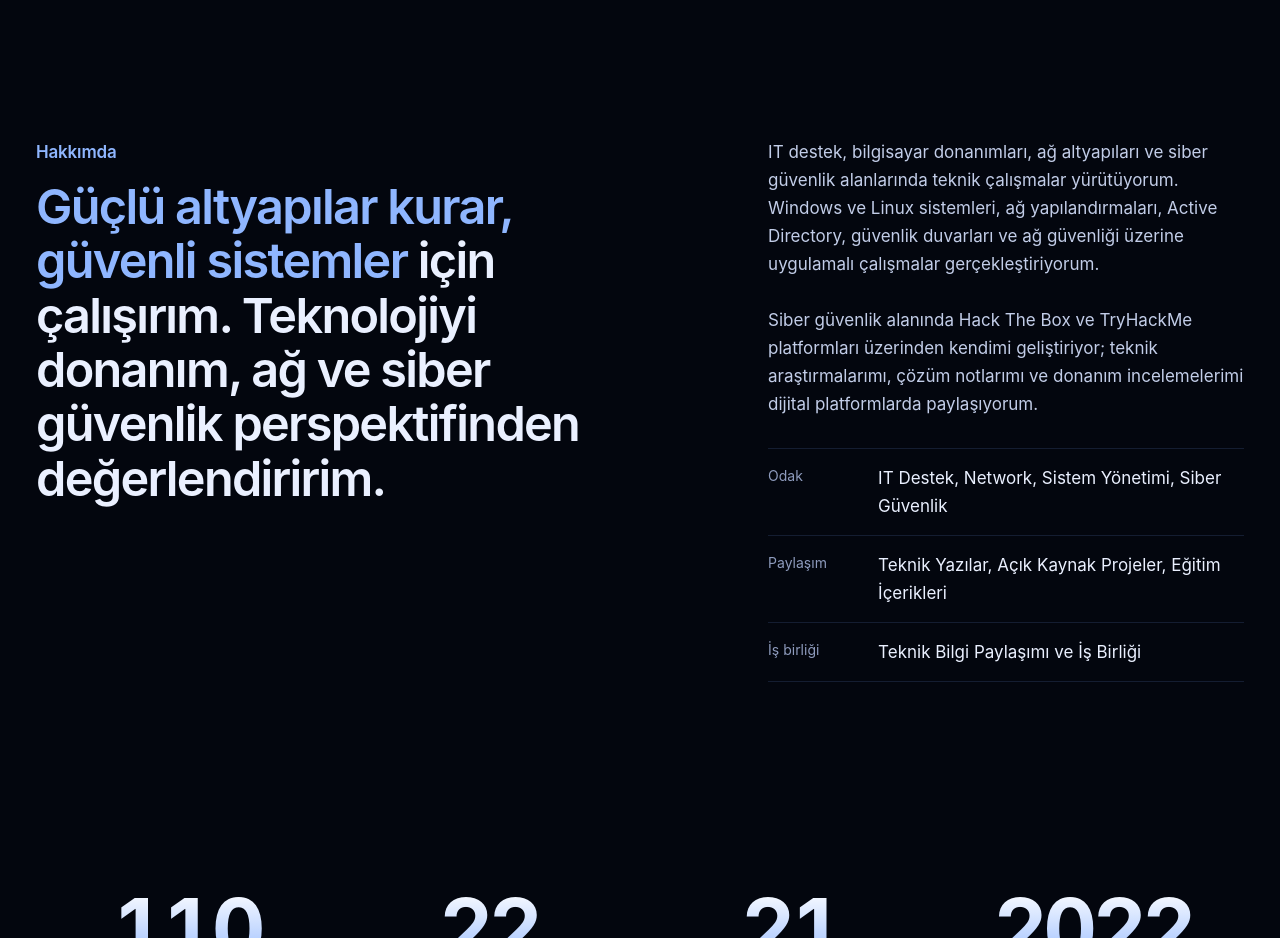
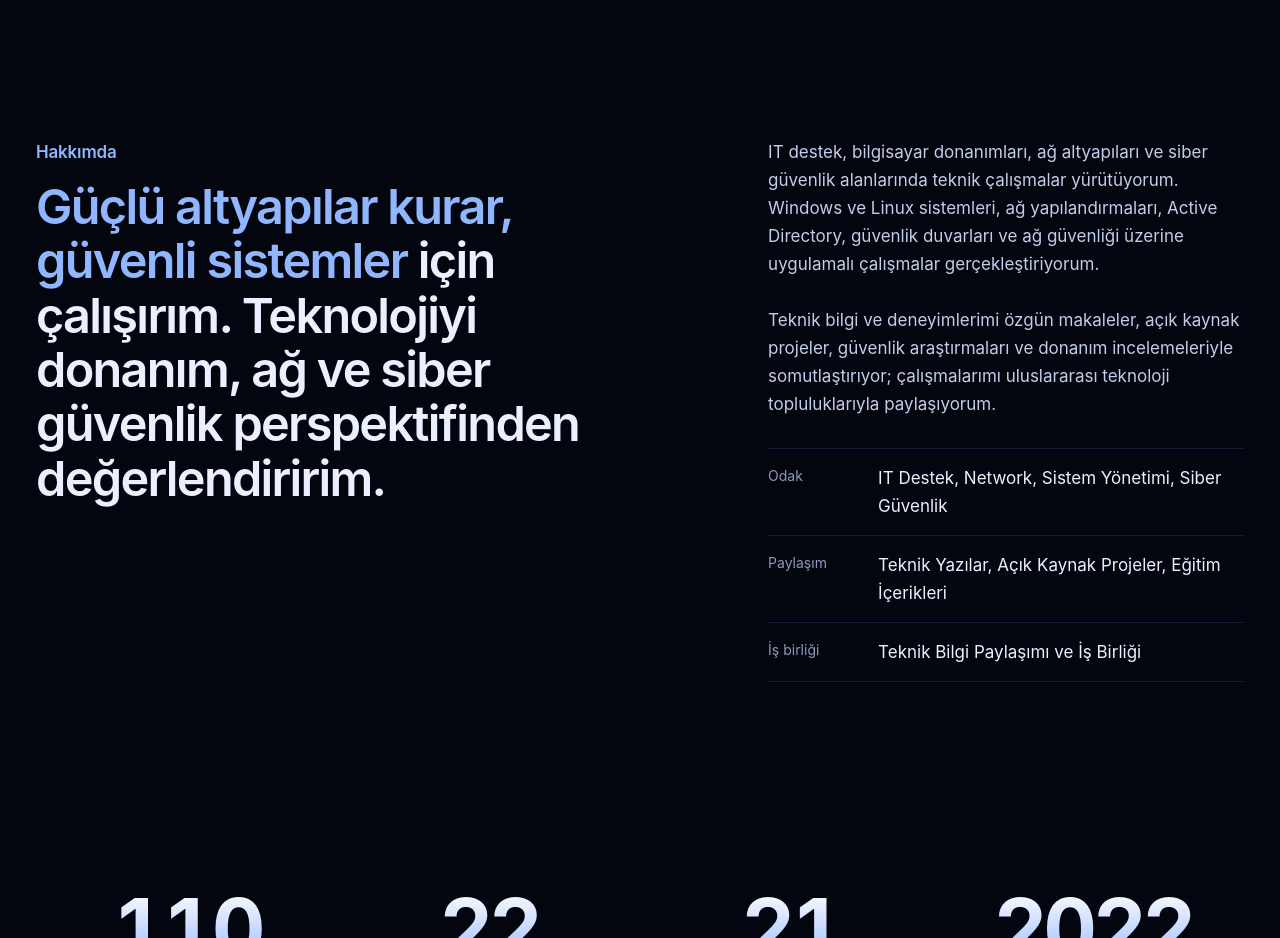
Before and after one commit to Ferdibrgll/Ferdi-portfolio, a website: page index.html in a window 1280 px wide. Shown: the part 1180-2118 px from the top of the page. Drawn offline with Linux system fonts and the light colour scheme; no server answers.

Commit message:
hakkımdA
Updated the description of technical work in the IT and cybersecurity fields to emphasize contributions to international technology communities.

```diff
--- a/index.html
+++ b/index.html
@@ -51,7 +51,7 @@
   <p class="statement"><em>Güçlü altyapılar kurar, güvenli sistemler</em> için çalışırım. Teknolojiyi donanım, ağ ve siber güvenlik perspektifinden değerlendiririm.</p>
   </div>
   <div class="about-side rv" style="--d:140ms">
-  <p>IT destek, bilgisayar donanımları, ağ altyapıları ve siber güvenlik alanlarında teknik çalışmalar yürütüyorum. Windows ve Linux sistemleri, ağ yapılandırmaları, Active Directory, güvenlik duvarları ve ağ güvenliği üzerine uygulamalı çalışmalar gerçekleştiriyorum.<br/><br/>Siber güvenlik alanında Hack The Box ve TryHackMe platformları üzerinden kendimi geliştiriyor; teknik araştırmalarımı, çözüm notlarımı ve donanım incelemelerimi dijital platformlarda paylaşıyorum.</p>
+  <p>IT destek, bilgisayar donanımları, ağ altyapıları ve siber güvenlik alanlarında teknik çalışmalar yürütüyorum. Windows ve Linux sistemleri, ağ yapılandırmaları, Active Directory, güvenlik duvarları ve ağ güvenliği üzerine uygulamalı çalışmalar gerçekleştiriyorum.<br/><br/>Teknik bilgi ve deneyimlerimi özgün makaleler, açık kaynak projeler, güvenlik araştırmaları ve donanım incelemeleriyle somutlaştırıyor; çalışmalarımı uluslararası teknoloji topluluklarıyla paylaşıyorum.</p>
   <dl class="facts">
   <dt>Odak</dt><dd>IT Destek, Network, Sistem Yönetimi, Siber Güvenlik</dd>
   <dt>Paylaşım</dt><dd>Teknik Yazılar, Açık Kaynak Projeler, Eğitim İçerikleri</dd>
```
